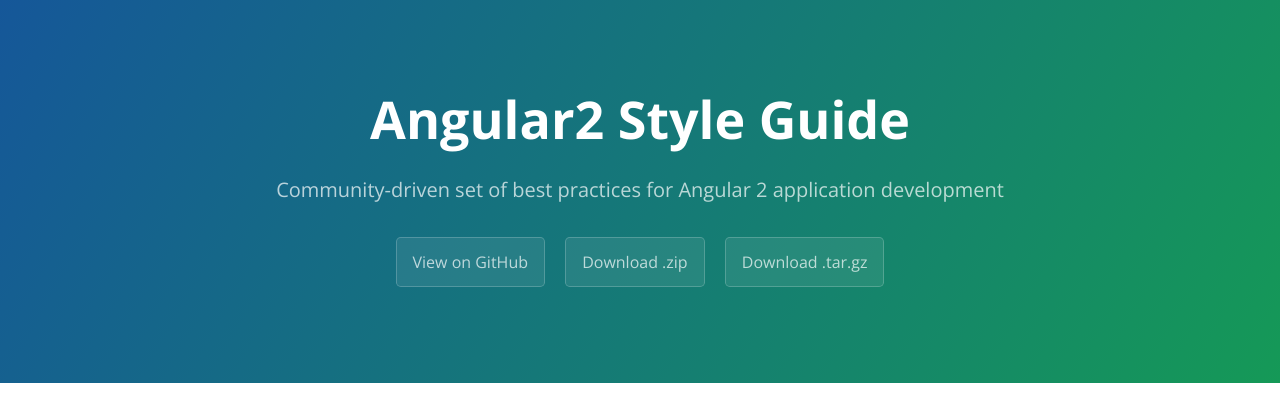
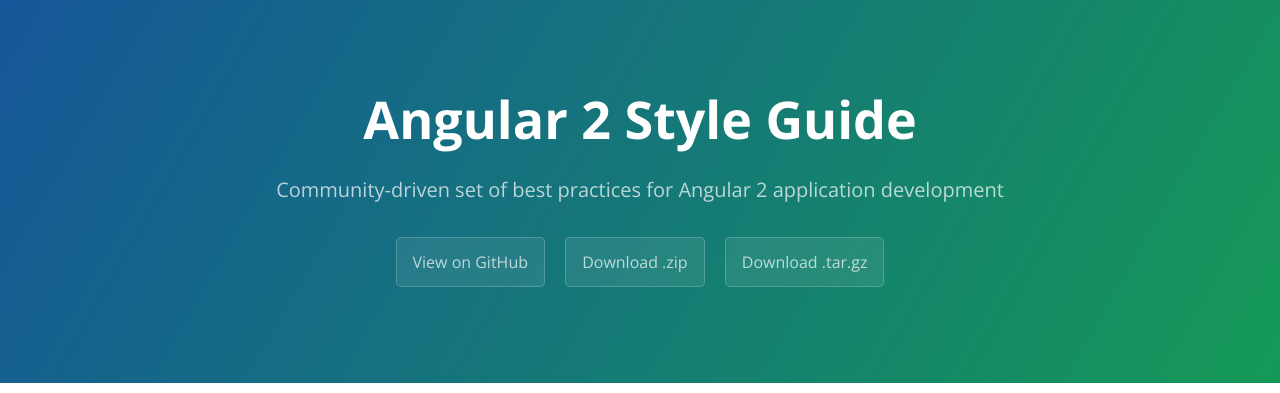
Before and after one commit to mgechev/angular2-style-guide, a plain HTML site: page index.html in a window 1280 px wide. Shown: the top 393 px of the page. Drawn offline with nearby package versions, Linux system fonts and the light colour scheme.

```diff
--- a/index.html
+++ b/index.html
@@ -2,7 +2,7 @@
 <html lang="en-us">
   <head>
     <meta charset="UTF-8">
-    <title>Angular2 Style Guide by mgechev</title>
+    <title>Angular 2 Style Guide by mgechev</title>
     <meta name="viewport" content="width=device-width, initial-scale=1">
     <link rel="stylesheet" type="text/css" href="stylesheets/normalize.css" media="screen">
     <link href='https://fonts.googleapis.com/css?family=Open+Sans:400,700' rel='stylesheet' type='text/css'>
@@ -11,7 +11,7 @@
   </head>
   <body>
     <section class="page-header">
-      <h1 class="project-name">Angular2 Style Guide</h1>
+      <h1 class="project-name">Angular 2 Style Guide</h1>
       <h2 class="project-tagline">Community-driven set of best practices for Angular 2 application development</h2>
       <a href="https://github.com/mgechev/angular2-style-guide" class="btn">View on GitHub</a>
       <a href="https://github.com/mgechev/angular2-style-guide/zipball/master" class="btn">Download .zip</a>
@@ -997,7 +997,7 @@ about.spec.ts
 <p>MIT</p>
 
       <footer class="site-footer">
-        <span class="site-footer-owner"><a href="https://github.com/mgechev/angular2-style-guide">Angular2 Style Guide</a> is maintained by <a href="https://github.com/mgechev">mgechev</a>.</span>
+        <span class="site-footer-owner"><a href="https://github.com/mgechev/angular2-style-guide">Angular 2 Style Guide</a> is maintained by <a href="https://github.com/mgechev">mgechev</a>.</span>
 
         <span class="site-footer-credits">This page was generated by <a href="https://pages.github.com">GitHub Pages</a> using the <a href="https://github.com/jasonlong/cayman-theme">Cayman theme</a> by <a href="https://twitter.com/jasonlong">Jason Long</a>.</span>
       </footer>
```
Also changed, not shown: params.json (+1 -1 lines).
